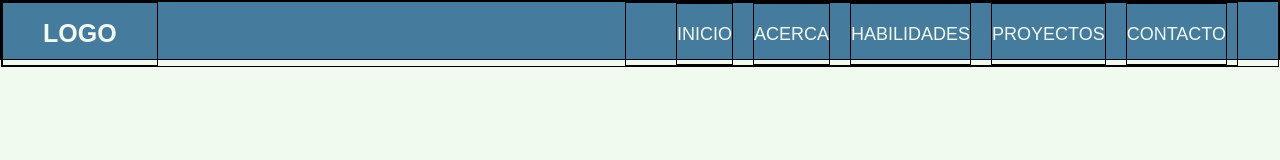
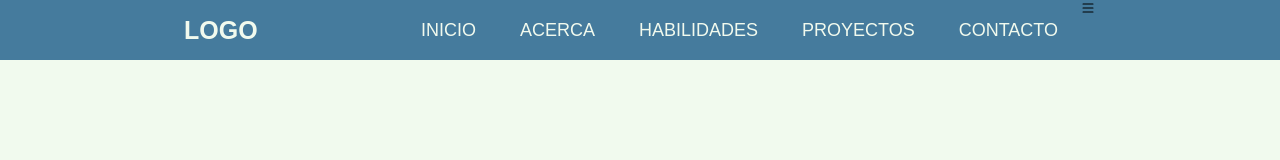
Before and after one commit to El-Canan/Portafolio, a plain HTML site: page index.html in a window 1280 px wide. Drawn offline with Linux system fonts and the light colour scheme.

Commit message:
avance barra de navegacion

```diff
--- a/css/style.css
+++ b/css/style.css
@@ -24,14 +24,16 @@ body {
     position: fixed;
     top: 0px;
     left: 0px;
-    border: 1px solid black;
 }
 .nav-menu {
     /* tipo de visualizacion: flexible */
     display: flex;
     /* Distribuir items uniformemente: El primer item al inicio, el último al final */
     justify-content: space-between;
-    border: 1px solid black;
+    /* breakpoints */
+    max-width: 992px;
+    /* margenes lateral centrado */
+    margin: 0 auto;
 }
 .nav-list {
     /* tipo de visualizacion: flexible*/
@@ -40,8 +42,6 @@ body {
     margin-right: 40px;
     /* quitamos los puntos de los item de la lista */
     list-style: none;
-    border: 1px solid black;
-
 }
 .nav-item {
     /* tamaño de texto */
@@ -52,7 +52,8 @@ body {
     line-height: 60px;
     /* transforma el texto en mayusculas */
     text-transform: uppercase;
-    border: 1px solid black;
+    /* para que no se corte el contenido */
+    width: max-content;
 }
 .nav-logo {
     /* tamaño de fuente */
@@ -63,13 +64,25 @@ body {
     padding: 0 40px;
     /* alto superior del logo */
     line-height: 60px;
-    border: 1px solid black;
 }
 .nav-link {
     /* color de texto de los enlaces */
     color: #f1faee;
     /* eliminamos la decoracion del texto */
     text-decoration: none;
+
+}
+.link-hover {
+    /* rellno de los links */
+    padding: 8px 12px;
+    /* bordes redondeados */
+    border-radius: 3px;
+}
+.link-hover:hover {
+    /* el color de fondo cuando el cursor pase por encima */
+    background-color: #1D3557;
+    /* tansicio de medio segundo */
+    transition: 0.5s;
 }
 /* estilo del contenedor principal */
 .container {
--- a/index.html
+++ b/index.html
@@ -14,24 +14,30 @@
     <div class="nav-container">
         <nav class="nav-menu">
             <a class="nav-logo nav-link" href="index.html">
-                <!-- <img src="https://placekitten.com/30/30" alt="LOGO"> -->LOGO
+                <!-- <img src="https://placekitten.com/30/30" alt="LOGO"> -->
+                LOGO
             </a>
             <ul class="nav-list">
                 <li class="nav-item">
-                    <a href="#" class="nav-link">Inicio</a>
+                    <a href="#" class="nav-link link-hover">Inicio</a>
                 </li>
                 <li class="nav-item">
-                    <a href="#" class="nav-link">Acerca</a>
+                    <a href="#" class="nav-link link-hover">Acerca</a>
                 </li>
                 <li class="nav-item">
-                    <a href="#" class="nav-link">Habilidades</a>
+                    <a href="#" class="nav-link link-hover">Habilidades</a>
                 </li>
                 <li class="nav-item">
-                    <a href="#" class="nav-link">Proyectos</a>
+                    <a href="#" class="nav-link link-hover">Proyectos</a>
                 </li>
                 <li class="nav-item">
-                    <a href="#" class="nav-link">Contacto</a>
+                    <a href="#" class="nav-link link-hover">Contacto</a>
                 </li>
+                <svg xmlns="http://www.w3.org/2000/svg" width="16" height="16" fill="currentColor" class="bi bi-list"
+                    viewBox="0 0 16 16">
+                    <path fill-rule="evenodd"
+                        d="M2.5 12a.5.5 0 0 1 .5-.5h10a.5.5 0 0 1 0 1H3a.5.5 0 0 1-.5-.5zm0-4a.5.5 0 0 1 .5-.5h10a.5.5 0 0 1 0 1H3a.5.5 0 0 1-.5-.5zm0-4a.5.5 0 0 1 .5-.5h10a.5.5 0 0 1 0 1H3a.5.5 0 0 1-.5-.5z" />
+                </svg>
             </ul>
         </nav>
     </div>
```
